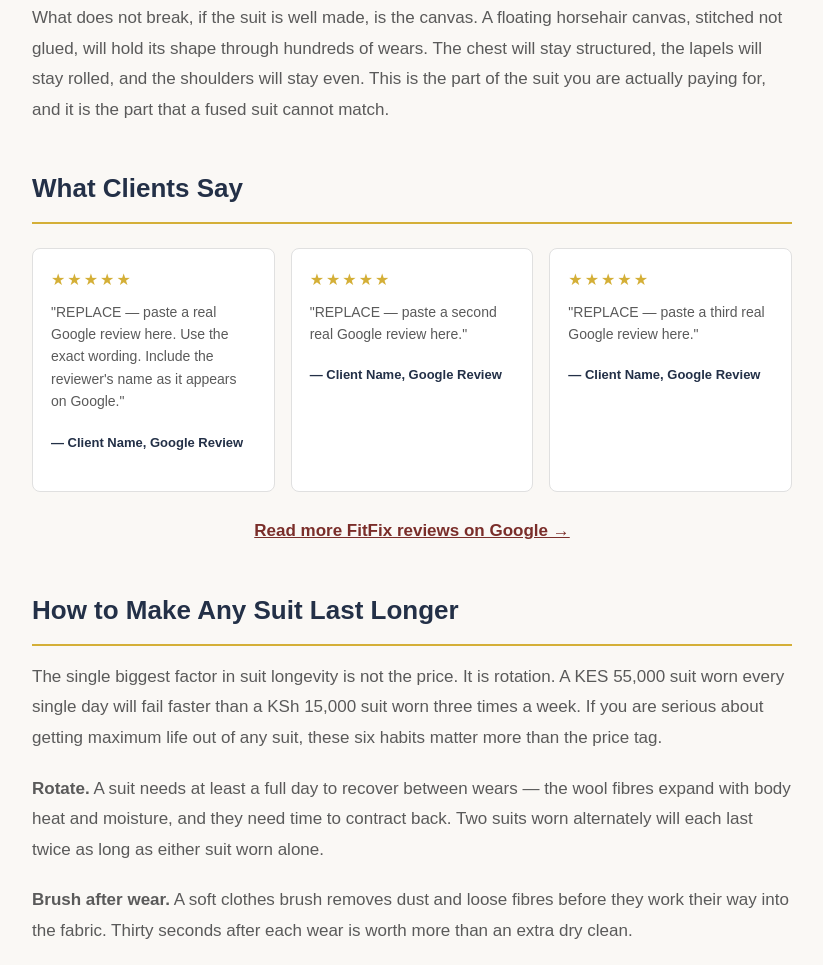
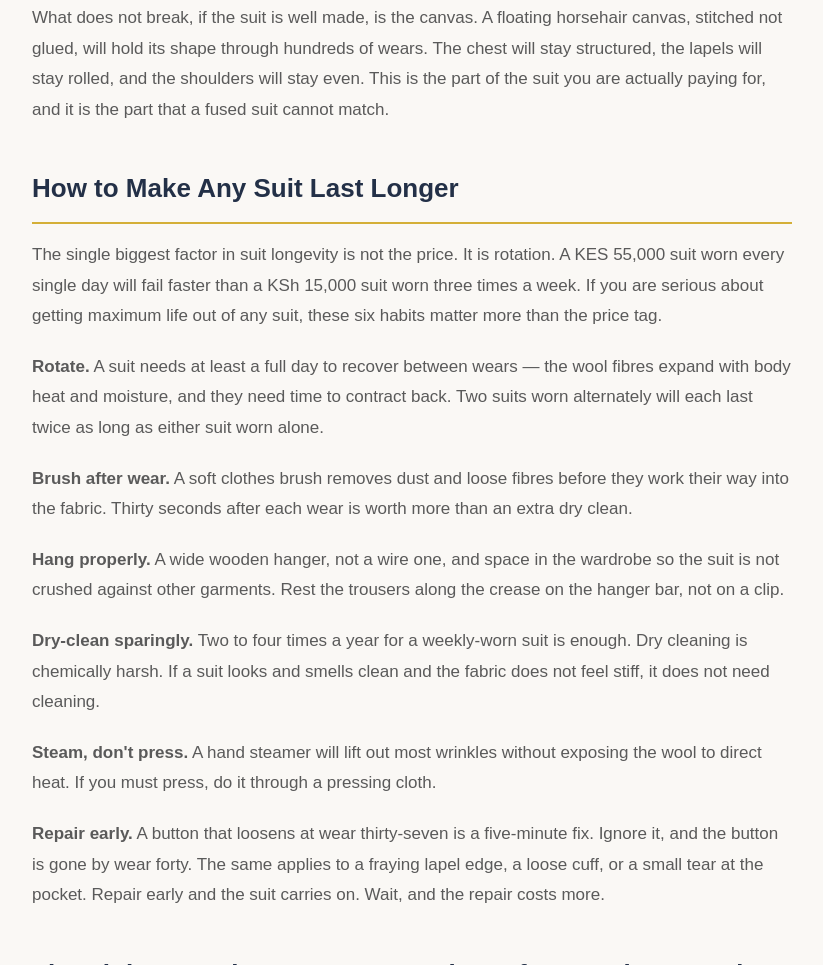
Before and after one commit to davidochieng2345678-afk/FitFixClothesAlterations.co.ke, a plain HTML site: page blog/one-suit-47-events-one-year/index.html in a window 1280 px wide. Shown: the part 4071-5036 px from the top of the page, without its empty margins (228-1051 px from the left). Drawn offline with Linux system fonts and the light colour scheme.

Commit message:
Delete placeholder proof section from index.html
Removed placeholder proof section including reviews and photos.

```diff
--- a/blog/one-suit-47-events-one-year/index.html
+++ b/blog/one-suit-47-events-one-year/index.html
@@ -253,42 +253,6 @@ footer a{color:var(--gold)}
   <h3>What does not break</h3>
   <p>What does not break, if the suit is well made, is the canvas. A floating horsehair canvas, stitched not glued, will hold its shape through hundreds of wears. The chest will stay structured, the lapels will stay rolled, and the shoulders will stay even. This is the part of the suit you are actually paying for, and it is the part that a fused suit cannot match.</p>
 
-  <!-- ═══════════════════════════════════════════════════════════════
-       PROOF SECTION — REPLACE WITH REAL PHOTOS AND REAL REVIEWS
-       ─────────────────────────────────────────────────────────────
-       Before publishing, replace the placeholders below with:
-       1. A real photo of a FitFix suit showing the canvas, a worn suit
-          at the bench, or David working.
-       2. Two or three real Google reviews from your Google Business Profile.
-       If real proof is not available yet, delete this entire section.
-       Placeholder text is worse than no proof.
-       ═══════════════════════════════════════════════════════════════ -->
-  <h2>What Clients Say</h2>
-
-  <div class="proof-strip">
-    <div class="review-card">
-      <div class="stars">★★★★★</div>
-      <p>"REPLACE — paste a real Google review here. Use the exact wording. Include the reviewer's name as it appears on Google."</p>
-      <p class="name">— Client Name, Google Review</p>
-    </div>
-
-    <div class="review-card">
-      <div class="stars">★★★★★</div>
-      <p>"REPLACE — paste a second real Google review here."</p>
-      <p class="name">— Client Name, Google Review</p>
-    </div>
-
-    <div class="review-card">
-      <div class="stars">★★★★★</div>
-      <p>"REPLACE — paste a third real Google review here."</p>
-      <p class="name">— Client Name, Google Review</p>
-    </div>
-  </div>
-
-  <p style="text-align:center;">
-    <a href="https://g.page/r/CQrh4y6zb339EBM/review" target="_blank" rel="noopener" style="font-weight:bold;color:var(--thread);text-decoration:underline;">Read more FitFix reviews on Google →</a>
-  </p>
-  <!-- ═══════════════ END PROOF SECTION ═══════════════ -->
 
   <h2>How to Make Any Suit Last Longer</h2>
 
```
